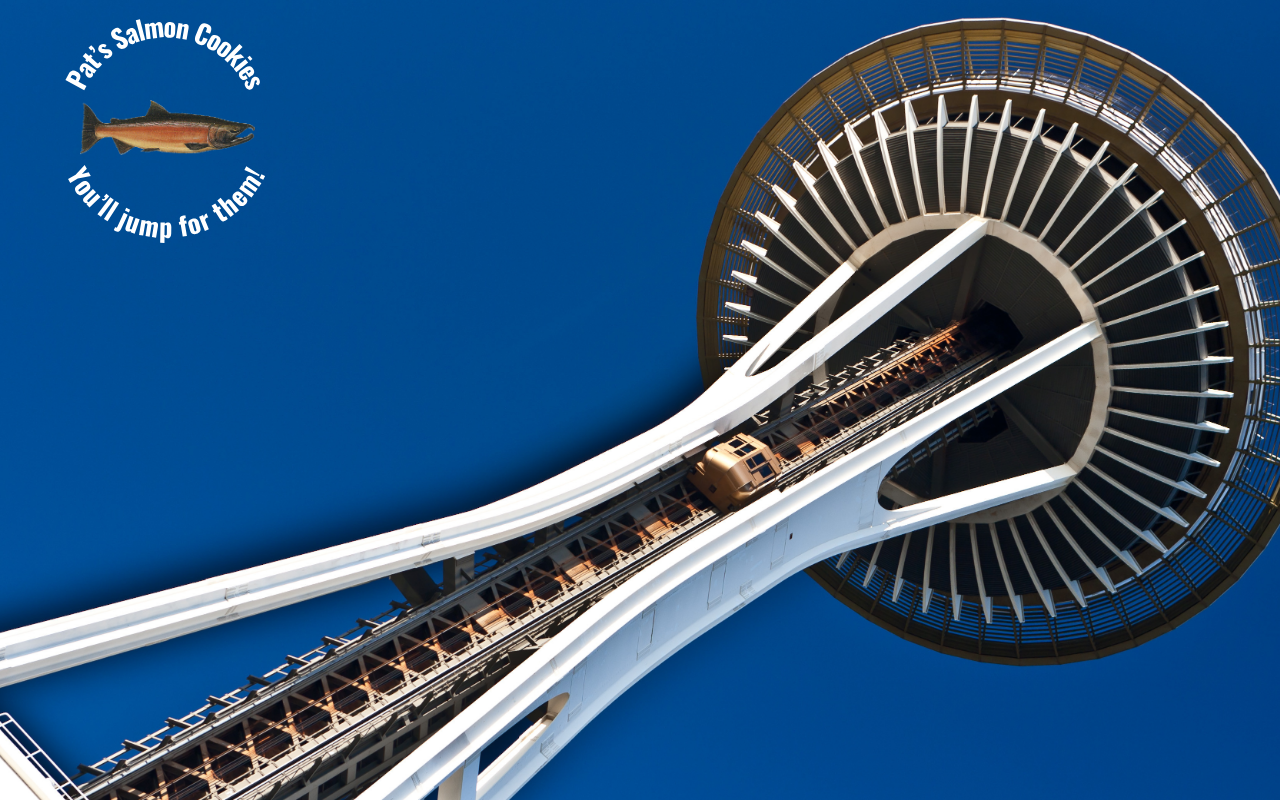
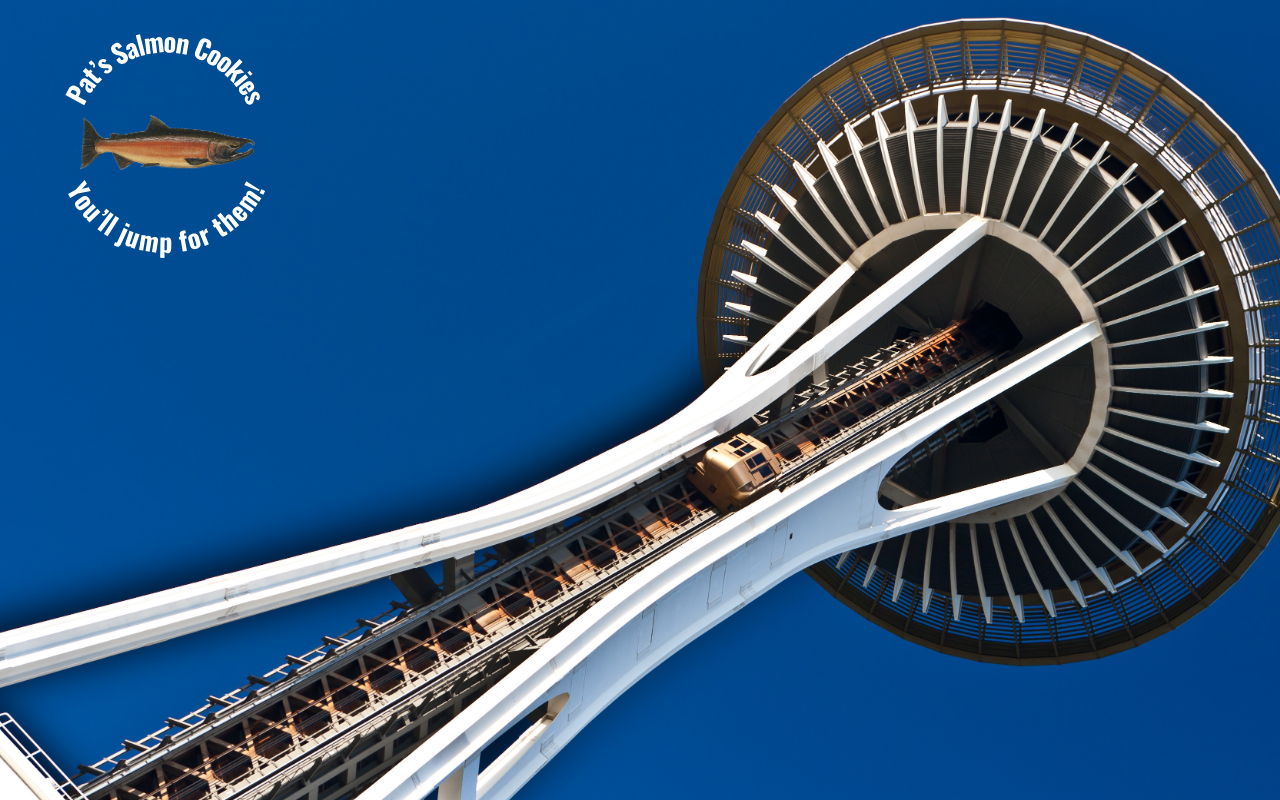
Before and after one commit to daniel-frey/cookie-stand, a plain HTML site: page index.html in a window 1280 px wide. Drawn offline with Linux system fonts and the light colour scheme.

Commit message:
quick fix

```diff
--- a/style.css
+++ b/style.css
@@ -32,10 +32,12 @@ html, body {
 	}
 	#fish {
 	width: 175px;
+	padding-top: 15px;
 	}
 	#text {
 	position: absolute;
 	top: -81px;
 	left: -15px;
 	width: 200px;
+	padding-top: 15px;
 	}
```
